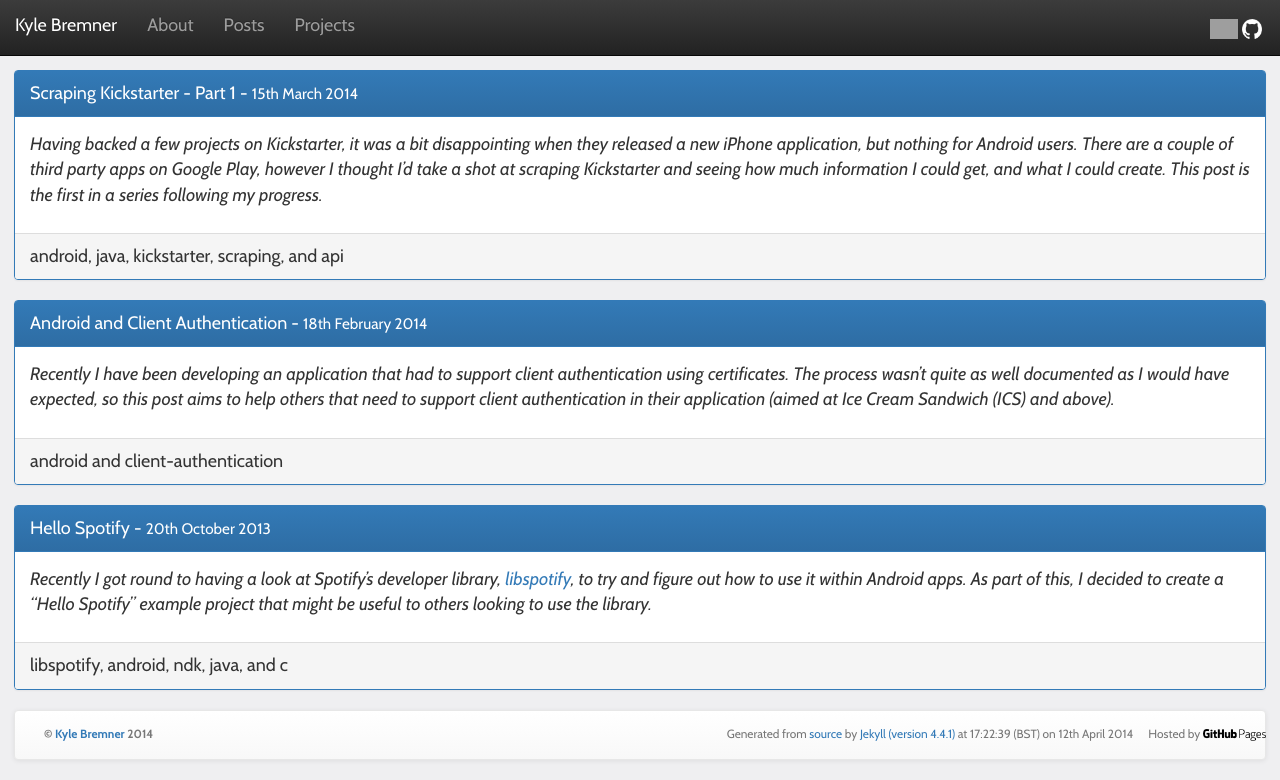
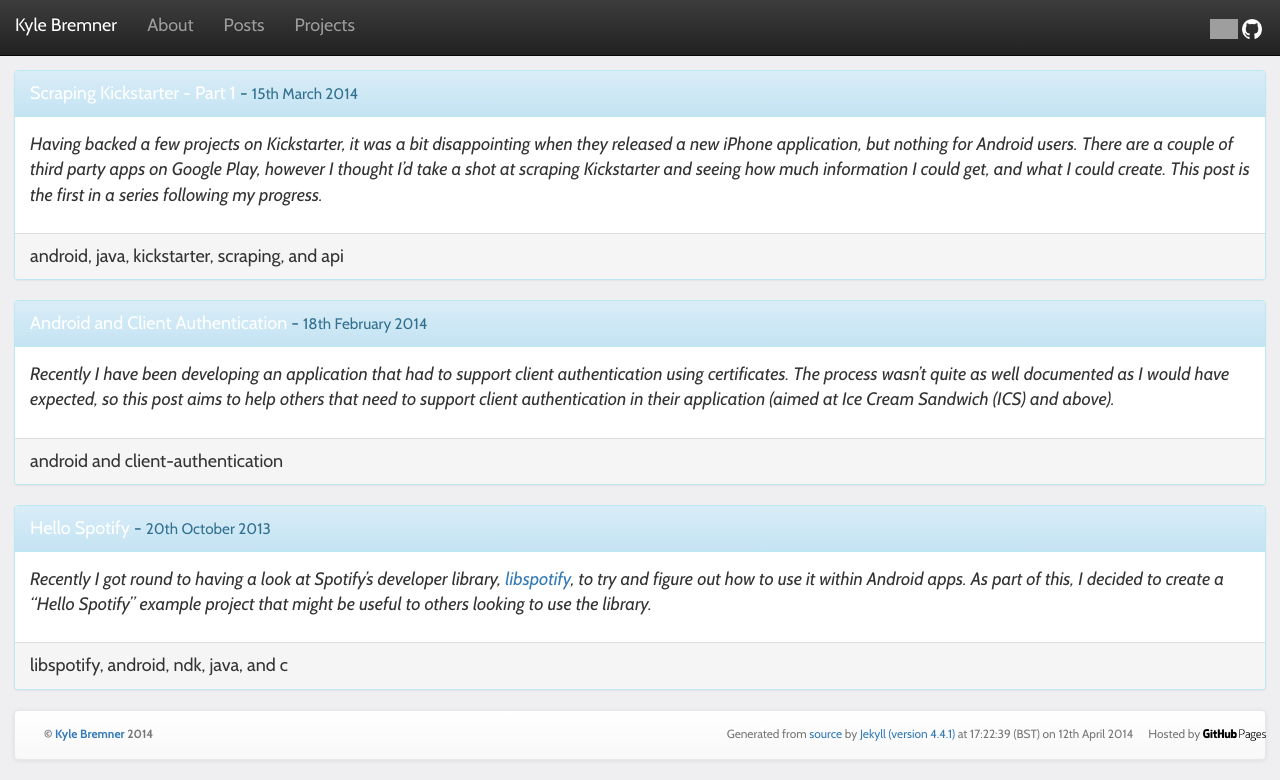
Before and after one commit to kbremner/kbremner.github.io, a Jekyll site: the page built from posts/index.html, in a window 1280 px wide. Shown: the top 780 px of the page. Built offline with Jekyll 4.4.1, drawn with Linux system fonts in a browser that asks for light colours; nearby versions of some CDN libraries; Markdown is read by kramdown in place of the engine named in the settings; grey boxes are pictures that could not be loaded.

Commit message:
Updated index.html

```diff
--- a/posts/index.html
+++ b/posts/index.html
@@ -5,7 +5,7 @@
 ---
 
 {% for post in site.posts %}
-<div class="panel panel-primary">
+<div class="panel panel-info">
 <div class="panel-heading"><a class="post-link" href="{{ post.url }}">{{ post.title }}</a> - <small>{% include format_date.html time=post.date %}</small></div>
 <div class="panel-body"><em>{{ post.excerpt }}</em></div>
 {% if post.tags.size > 0 %}
```
